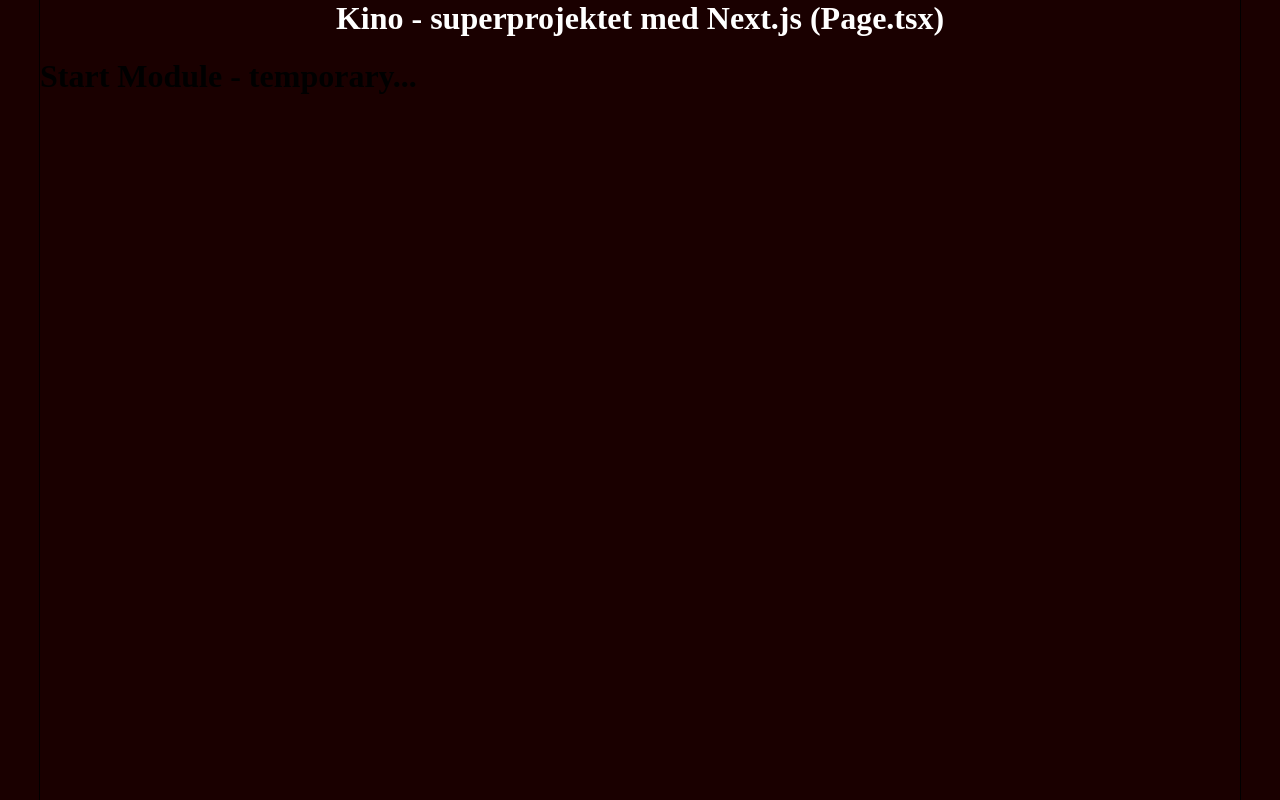
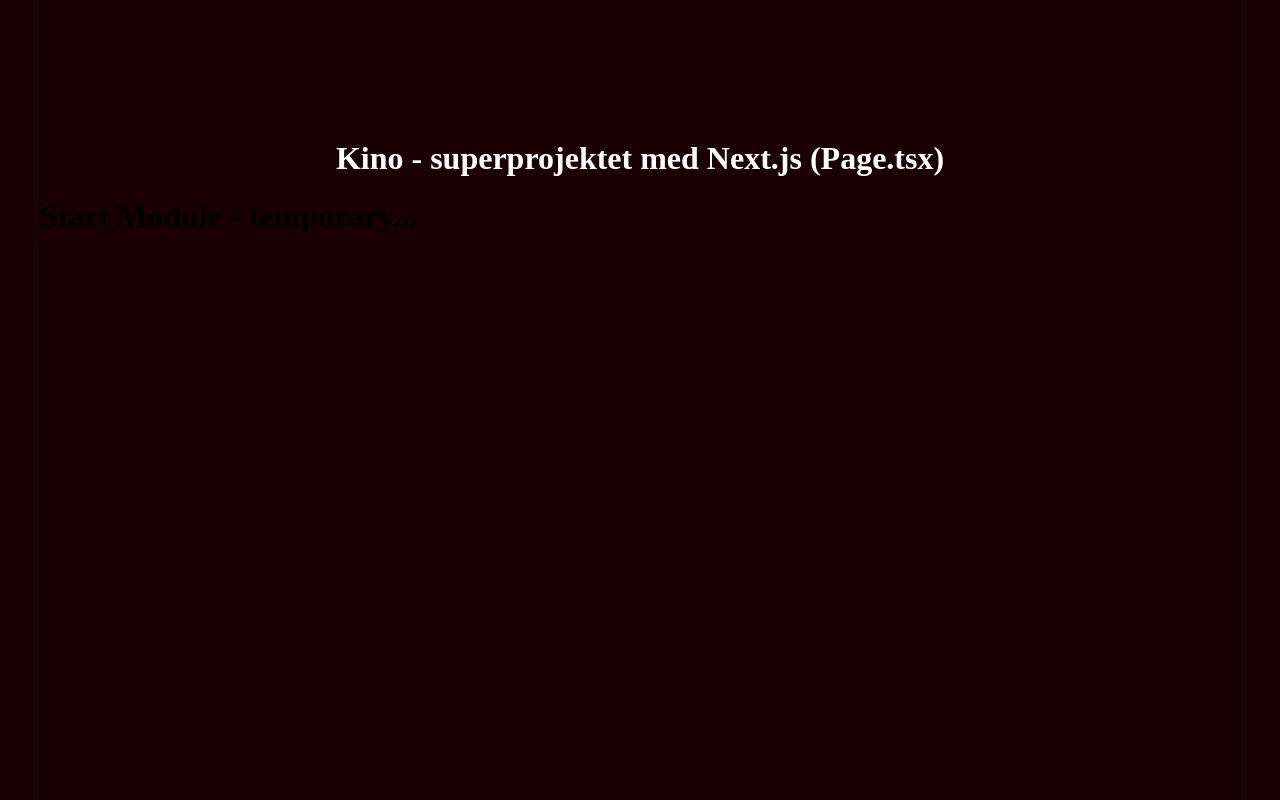
Before and after one commit to anteman-swe/kino-with-next.js, a Next.js app in the folder kino-webb/: page / in a window 1280 px wide. Built offline with nearby package versions, Linux system fonts and the light colour scheme.

Commit message:
Add Header component with styling

```diff
--- /dev/null
+++ b/kino-webb/src/app/components/header/Header.module.scss
@@ -0,0 +1,29 @@
+@use "../../../styles/variables" as *;
+@use "../../../styles/mixins" as *;
+
+.header {
+  background-color: $dark-bg;
+  position: relative;
+  display: flex;
+  flex-direction: column;
+  justify-content: flex-end;
+  height: 140px;
+
+  @include small-screen {
+    height: 270px;
+  }
+}
+
+.header__inner {
+  display: flex;
+  align-items: center;
+  justify-content: space-between;
+  padding: 0 1rem;
+  width: 100%;
+  position: absolute;
+  bottom: 20px;
+
+  @include small-screen {
+    bottom: 10px;
+  }
+}
--- /dev/null
+++ b/kino-webb/src/app/components/header/Header.tsx
@@ -0,0 +1,11 @@
+import styles from "./Header.module.scss";
+
+export default function Header() {
+  return (
+    <header className={styles.header}>
+      <div className={styles.header__inner}>
+        {/* LOGO, LOGIN_BTN etc */}
+      </div>
+    </header>
+  );
+}
--- a/kino-webb/src/app/layout.tsx
+++ b/kino-webb/src/app/layout.tsx
@@ -1,6 +1,7 @@
 import type { Metadata } from "next";
 import { Geist, Geist_Mono } from "next/font/google";
 import "./globals.scss";
+import Header from "./components/header/Header";
 
 const geistSans = Geist({
   variable: "--font-geist-sans",
@@ -24,7 +25,9 @@ export default function RootLayout({
 }>) {
   return (
     <html lang="en" className={`${geistSans.variable} ${geistMono.variable}`}>
-      <body className="root">{children}</body>
+      <body className="root">
+          <Header />
+          {children}</body>
     </html>
   );
 }
```
